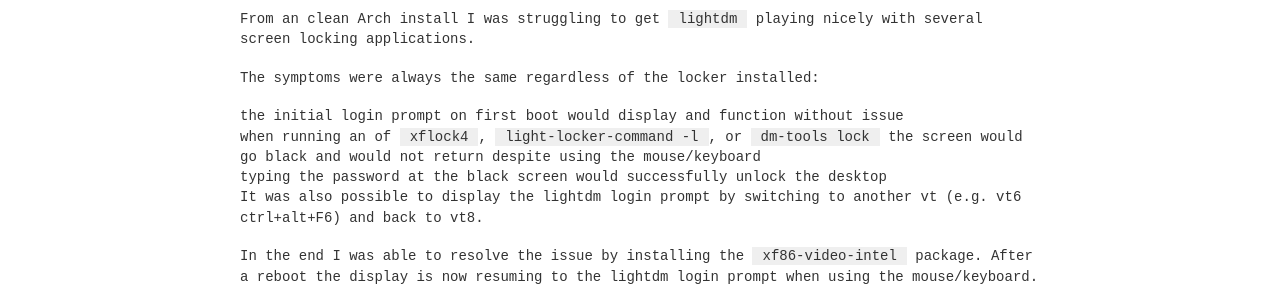
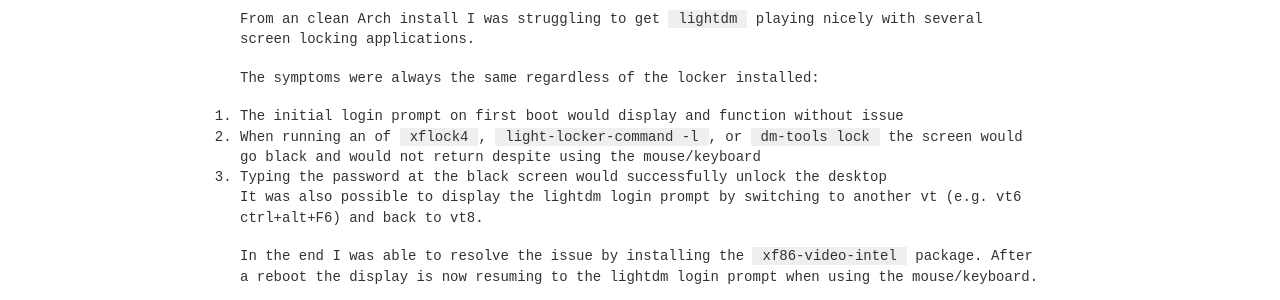
Before and after one commit to nickrhodes-gh/nickrhodes-gh.github.io, a Jekyll site: the page built from _posts/2018-11-10-xfce-lightdm-screenlock.md, in a window 1280 px wide. Shown: the part 356-656 px from the top of the page. Built offline with Jekyll 4.4.1, drawn with Linux system fonts in a browser that asks for light colours; some of the changed lines change nothing that is shown.

Commit message:
Move to an ordered list

```diff
--- a/_posts/2018-11-10-xfce-lightdm-screenlock.md
+++ b/_posts/2018-11-10-xfce-lightdm-screenlock.md
@@ -12,12 +12,12 @@
 
 The symptoms were always the same regardless of the locker installed:
 
-- the initial login prompt on first boot would display and function without
+1. The initial login prompt on first boot would display and function without
   issue
-- when running an of `xflock4`, `light-locker-command -l`, or `dm-tools lock`
+2. When running an of `xflock4`, `light-locker-command -l`, or `dm-tools lock`
   the screen would go black and would not return despite using the
   mouse/keyboard
-- typing the password at the black screen would successfully unlock the desktop
+3. Typing the password at the black screen would successfully unlock the desktop
 
 It was also possible to display the lightdm login prompt by switching to another
 vt (e.g. vt6 ctrl+alt+F6) and back to vt8.
```
